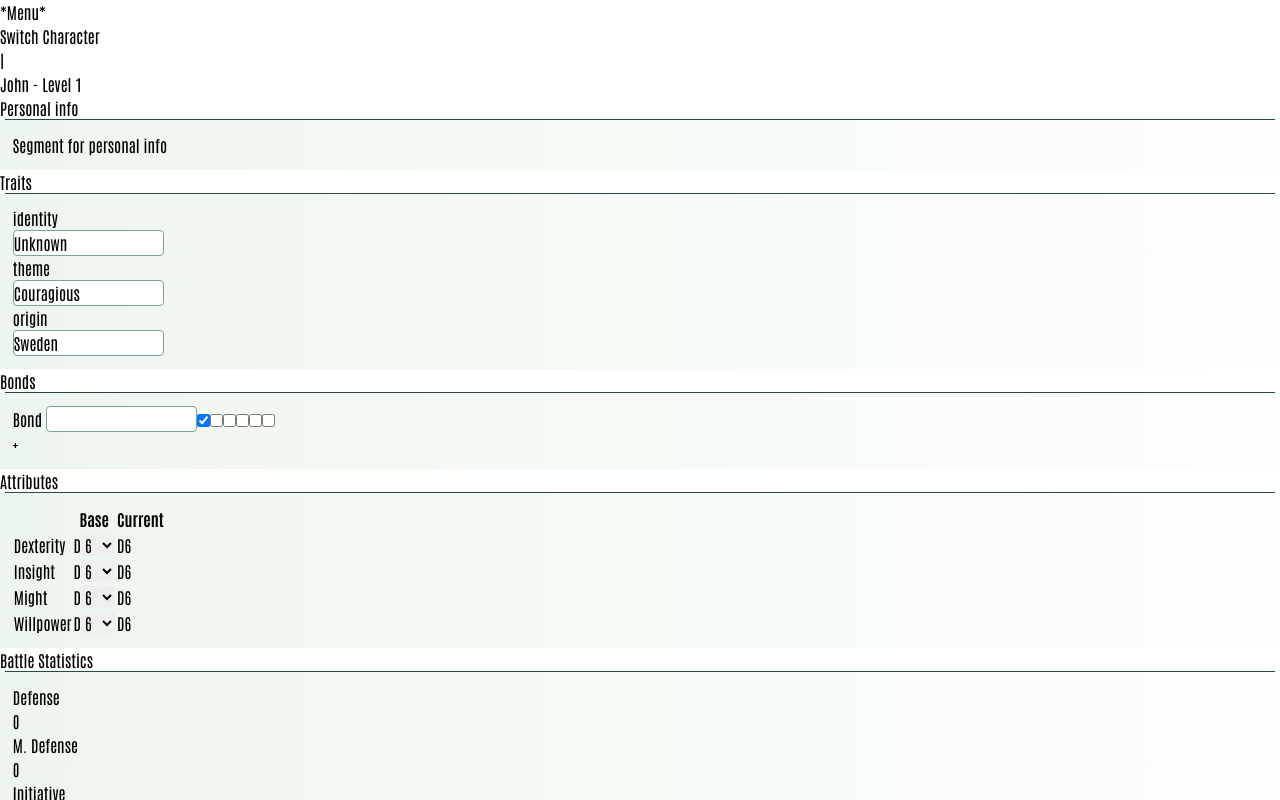
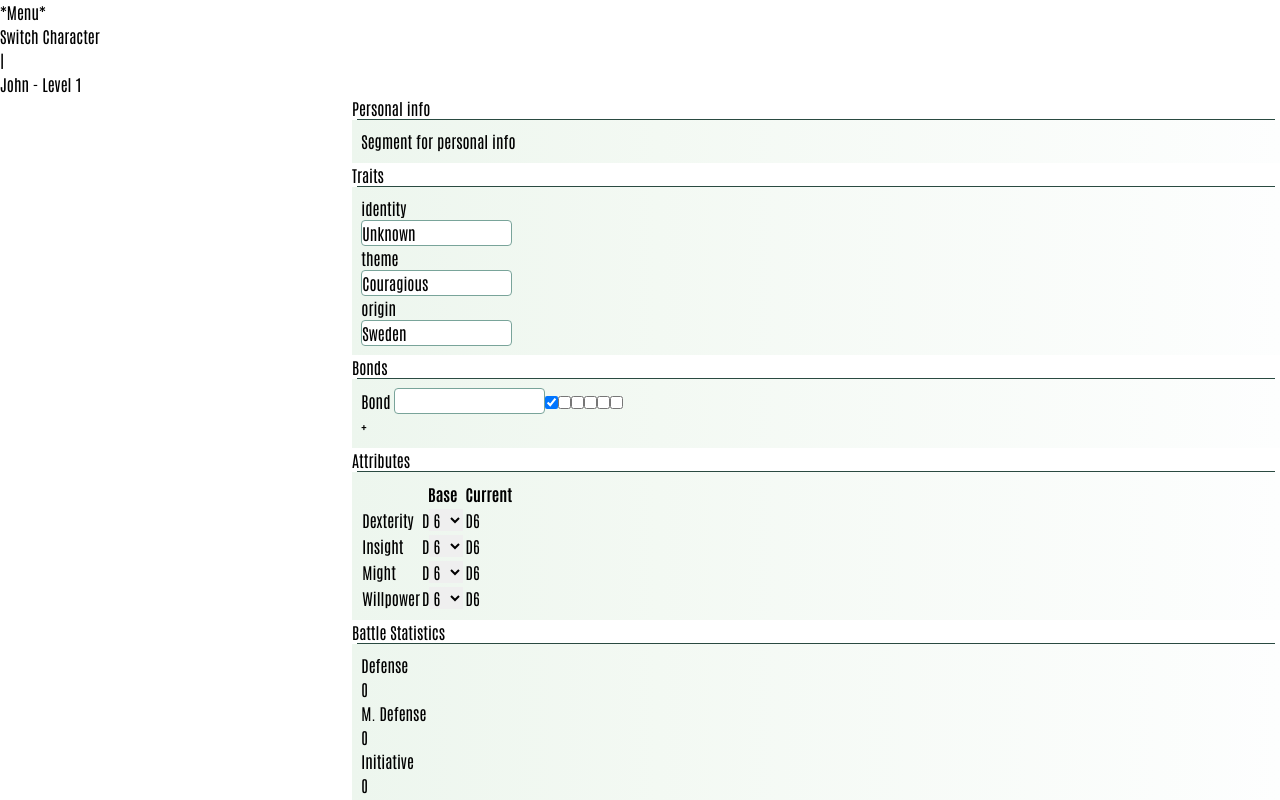
Before and after one commit to BanterTheGreat/fabula-ultima-builder, a Vue app: page / in a window 1280 px wide. Shown: the top 800 px of the page. Built offline with nearby package versions, Linux system fonts and the light colour scheme.

Commit message:
Add Sidebar

```diff
--- a/src/App.vue
+++ b/src/App.vue
@@ -10,6 +10,7 @@ import Segment from './views/segment.vue';
 import Statistic from './views/statistics.vue';
 import TraitInfo from './views/traits/trait-info.vue';
 import textWithBoldVue from './views/text-with-bold.vue';
+import characterBuilderVue from './views/character-builder.vue';
 
 // Initial Calculating of values.
 new CharacterCalculator().Recalculate("statistics");
@@ -19,8 +20,11 @@ new CharacterCalculator().Recalculate("statistics");
 
   <!-- Header -->
   <HeaderVue />
+
+  <characterBuilderVue />
+
   <!-- Grid. -->
-  <div class=" grid grid-cols-8 grid-rows-6 grid-flow-col auto-rows-auto">
+  <div class="grid grid-cols-8 grid-rows-6 grid-flow-col auto-rows-auto test">
     <!-- left side start -->
     <div class="col-span-2 row-span-1 mx-1">
       <Segment title="Personal info">
@@ -72,4 +76,8 @@ new CharacterCalculator().Recalculate("statistics");
 
 </template>
 
-<style scoped></style>
+<style scoped>
+.test {
+  margin-left: 22rem;
+}
+</style>
--- a/src/index.css
+++ b/src/index.css
@@ -65,3 +65,22 @@ input {
 * {
   font-family: Antonio;
 }
+
+/* width */
+::-webkit-scrollbar {
+  width: 10px;
+}
+
+/* Track */
+::-webkit-scrollbar-track {
+  background: rgb(237, 246, 238);
+  border-radius: 10px;
+  margin-top: 5px;
+  margin-bottom: 5px;
+}
+
+/* Handle */
+::-webkit-scrollbar-thumb {
+  background: #6f9b8e56;
+  border-radius: 10px;
+}
--- /dev/null
+++ b/src/views/character-builder.vue
@@ -0,0 +1,20 @@
+<script setup lang="ts">
+</script>
+
+<template>
+    <div id="sidebar">
+      <div class="text-center pt-2">
+      </div>
+    </div>
+</template>
+
+<style scoped>
+
+#sidebar {
+    position: fixed;
+    width: 22rem;
+    overflow-y: scroll;
+    top: 3rem;
+    bottom: 0;
+}
+</style>
--- a/src/views/header.vue
+++ b/src/views/header.vue
@@ -12,7 +12,7 @@ function openSwitchCharacterModal() {
 </script>
 
 <template>
-<header class="bg-fabula-header-green text-white">
+<header class="bg-fabula-header-green text-white h-12">
   <nav class="x py-3 p-5">
     <div class="flex flex-row">
       <div class="font-center">
```
